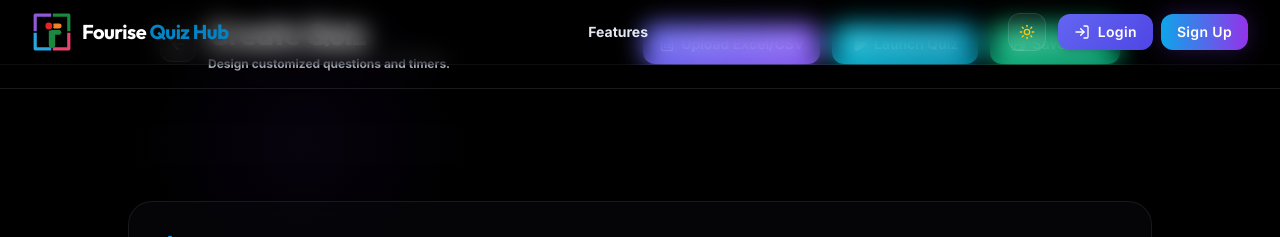
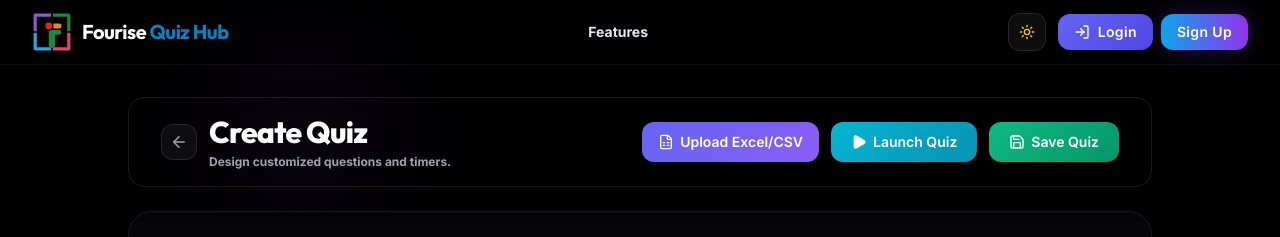
Before and after one commit to sanskrutikothari18/QuizForge, a React (Vite) app in the folder client/: page /quiz/create in a window 1280 px wide. Shown: the top 237 px of the page. Built offline with nearby package versions, Linux system fonts and the light colour scheme; no server answers.

Commit message:
change ui in create quiz

```diff
--- a/client/src/pages/CreateQuiz.jsx
+++ b/client/src/pages/CreateQuiz.jsx
@@ -241,11 +241,11 @@ export default function CreateQuiz() {
         <div className="absolute top-[-5%] left-[10%] h-[350px] w-[350px] bg-glow-primary pointer-events-none opacity-40"></div>
         <div className="absolute bottom-[10%] right-[5%] h-[400px] w-[400px] bg-glow-secondary pointer-events-none opacity-30"></div>
 
-        <div className="mx-auto max-w-5xl relative z-10 space-y-6 text-left pt-24 sm:pt-20">
+        <div className="mx-auto max-w-5xl relative z-10 space-y-6 text-left">
 
           {/* Header Actions */}
-          <div className="fixed top-0 left-0 right-0 z-50 bg-background/95 backdrop-blur-md border-b border-white/10 shadow-[0_10px_30px_-10px_rgba(0,0,0,0.5)]">
-            <div className="mx-auto max-w-5xl flex flex-col sm:flex-row justify-between items-start sm:items-center gap-4 py-4 px-6 sm:px-8">
+          <div className="sticky top-16 z-50 bg-background/95 backdrop-blur-md border border-white/10 shadow-[0_10px_30px_-10px_rgba(0,0,0,0.5)] rounded-2xl">
+            <div className="flex flex-col sm:flex-row justify-between items-start sm:items-center gap-4 py-4 px-6 sm:px-8">
             <div className="flex items-center gap-3">
               <button
                 onClick={() => navigate('/dashboard')}
@@ -323,9 +323,9 @@ export default function CreateQuiz() {
               </button>
             </div>
           </div>
-          </div>
+        </div>
 
-          {/* EDITOR LAYOUT */}
+        {/* EDITOR LAYOUT */}
           <form onSubmit={handleSubmit(onSubmit, onInvalid)} className="space-y-8">
 
               {/* QUIZ INFORMATION METADATA */}
--- a/client/src/pages/EditQuiz.jsx
+++ b/client/src/pages/EditQuiz.jsx
@@ -160,11 +160,11 @@ export default function EditQuiz() {
         <div className="absolute top-[-5%] left-[10%] h-[350px] w-[350px] bg-glow-primary pointer-events-none opacity-40"></div>
         <div className="absolute bottom-[10%] right-[5%] h-[400px] w-[400px] bg-glow-secondary pointer-events-none opacity-30"></div>
 
-        <div className="mx-auto max-w-5xl relative z-10 space-y-6 text-left pt-24 sm:pt-20">
+        <div className="mx-auto max-w-5xl relative z-10 space-y-6 text-left">
 
           {/* Sticky Header */}
-          <div className="fixed top-0 left-0 right-0 z-50 bg-background/95 backdrop-blur-md border-b border-white/10 shadow-[0_10px_30px_-10px_rgba(0,0,0,0.5)]">
-            <div className="mx-auto max-w-5xl flex flex-col sm:flex-row justify-between items-start sm:items-center gap-4 py-4 px-6 sm:px-8">
+          <div className="sticky top-16 -mx-6 px-6 sm:-mx-8 sm:px-8 z-50 bg-background/95 backdrop-blur-md border-b border-white/10 shadow-[0_10px_30px_-10px_rgba(0,0,0,0.5)]">
+            <div className="mx-auto max-w-5xl flex flex-col sm:flex-row justify-between items-start sm:items-center gap-4 py-4">
               <div className="flex items-center gap-3">
                 <button
                   onClick={() => navigate('/quiz/my')}
```
